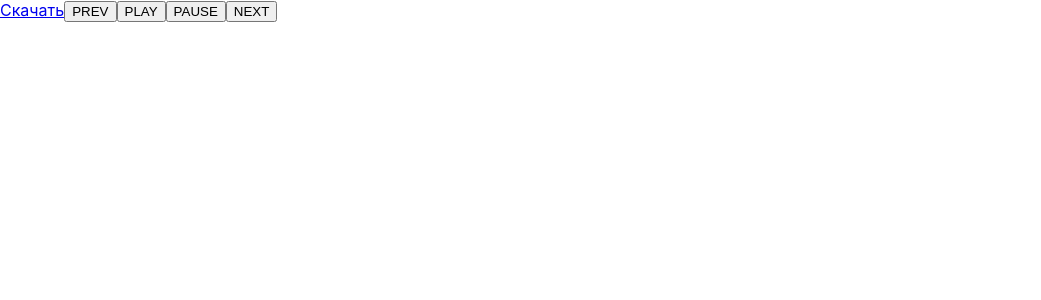
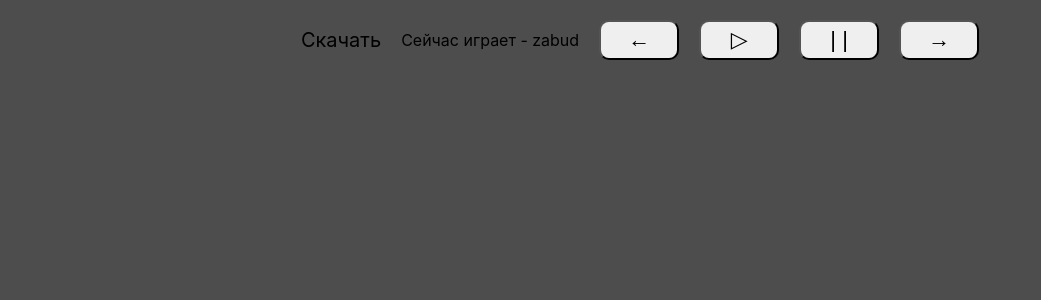
Before and after one commit to AlexDaero/lab_53, a React (Create React App) app: page / in a window 1280 px wide. Shown: the top 300 px of the page, without its empty margins (0-1041 px from the left). Built offline with nearby package versions, Linux system fonts and the light colour scheme.

Commit message:
#1 add btns play, pause, next and prev track

```diff
--- a/src/App.jsx
+++ b/src/App.jsx
@@ -1,53 +1,10 @@
-import React, { useRef, useState } from "react";
+import React from "react";
+import Menu from './components/Menu/Menu'
 
 function App() {
-  const audioRef = useRef(null)
-  const arrayMusic = ['zabud', 'ameli', 'blindzone']
-  const [trackIndex, setTrackIndex] = useState({
-    index: 0
-  })
-
-  const play = () => {
-    audioRef.current.play()
-  }
-
-  const pause = () => {
-    audioRef.current.pause()
-  }
-
-  const nextTrack = () => {
-    const copyState = { ...trackIndex }
-    if (copyState.index >= arrayMusic.length - 1) {
-      copyState.index = 0
-    } else {
-      copyState.index++
-    }
-    setTrackIndex(copyState)
-  }
-
-  const prevTrack = () => {
-    const copyState = { ...trackIndex }
-    if (copyState.index <= 0) {
-      copyState.index = arrayMusic.length - 1
-    } else {
-      copyState.index--
-    }
-    setTrackIndex(copyState)
-  }
-
   return (
     <div className="App">
-
-      <audio
-        ref={audioRef}
-        style={{ 'display': 'none' }}
-        src={`./music/${arrayMusic[trackIndex.index]}.mp3`}>
-      </audio>
-      <a download={'myMusic'} href={`./music/${arrayMusic[trackIndex.index]}.mp3`}>Скачать</a>
-      <button onClick={prevTrack}>PREV</button>
-      <button onClick={play}>PLAY</button>
-      <button onClick={pause}>PAUSE</button>
-      <button onClick={nextTrack}>NEXT</button>
+      <Menu/>
     </div>
   );
 }
--- /dev/null
+++ b/src/components/Menu/Menu.css
@@ -0,0 +1,21 @@
+.menu{
+    display: flex;
+    margin: 20px;
+    justify-content: center;
+    align-items: center;
+    gap: 20px;
+}
+.audioMenu_btn{
+    width: 80px;
+    height: 40px;
+    border-radius: 10px;
+    font-size: 22px;
+    display: flex;
+    justify-content: center;
+    align-items: center;
+}
+.download_music_link{
+    text-decoration: none;
+    font-size: 20px;
+    color: rgb(0, 0, 0);
+}
--- /dev/null
+++ b/src/components/Menu/Menu.jsx
@@ -0,0 +1,60 @@
+import React, { useRef, useState } from "react";
+import './Menu.css'
+
+function Menu() {
+    const audioRef = useRef(null)
+    const arrayMusic = ['zabud', 'ameli', 'blindzone', 'kolokol']
+    const [trackIndex, setTrackIndex] = useState({
+        index: 0
+    })
+
+    const play = () => {
+        audioRef.current.play()
+    }
+
+    const pause = () => {
+        console.log(audioRef.current.duration)
+        console.log(audioRef.current.currentTime)
+        console.log(audioRef.current.ended)
+        audioRef.current.pause()
+    }
+    const nextTrack = () => {
+        const copyState = { ...trackIndex }
+        if (copyState.index >= arrayMusic.length - 1) {
+            copyState.index = 0
+        } else {
+            copyState.index++
+        }
+        setTrackIndex(copyState)
+        setTimeout(play, 0)
+    }
+
+    const prevTrack = () => {
+        const copyState = { ...trackIndex }
+        if (copyState.index <= 0) {
+            copyState.index = arrayMusic.length - 1
+        } else {
+            copyState.index--
+        }
+        setTrackIndex(copyState)
+        setTimeout(play, 0)
+    }
+    return (
+        <div className="menu">
+            <audio
+                ref={audioRef}
+                style={{ 'display': 'none' }}
+                onEnded={nextTrack}
+                src={`./music/${arrayMusic[trackIndex.index]}.mp3`}>
+            </audio>
+            <a className="download_music_link" download={'myMusic'} href={`./music/${arrayMusic[trackIndex.index]}.mp3`}>Скачать</a>
+            <p>Сейчас играет - {arrayMusic[trackIndex.index]}</p>
+            <button className="audioMenu_btn" onClick={prevTrack}>←</button>
+            <button className="audioMenu_btn" onClick={play}>▷</button>
+            <button className="audioMenu_btn" onClick={pause}>| |</button>
+            <button className="audioMenu_btn" onClick={nextTrack}>→</button>
+        </div>
+    );
+}
+
+export default Menu;
--- a/src/index.css
+++ b/src/index.css
@@ -1,3 +1,7 @@
+*{
+  margin: 0;
+  box-sizing: border-box;
+}
 body {
   margin: 0;
   font-family: -apple-system, BlinkMacSystemFont, 'Segoe UI', 'Roboto', 'Oxygen',
@@ -5,6 +9,7 @@ body {
     sans-serif;
   -webkit-font-smoothing: antialiased;
   -moz-osx-font-smoothing: grayscale;
+  background-color: rgb(77, 77, 77);
 }
 
 code {
```
Also changed, not shown: 1 other file (tests, documents, lock files or other folders).
